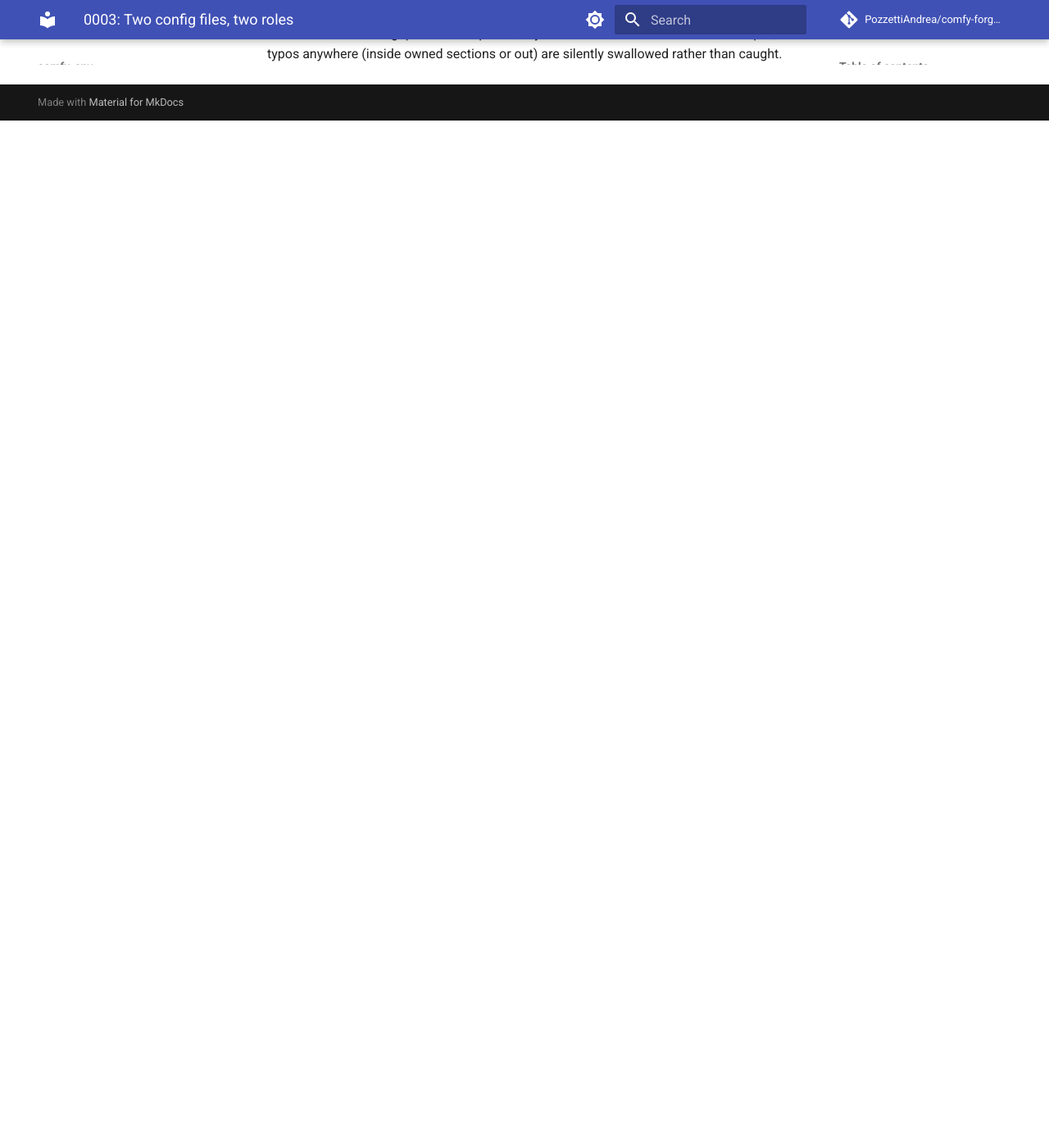
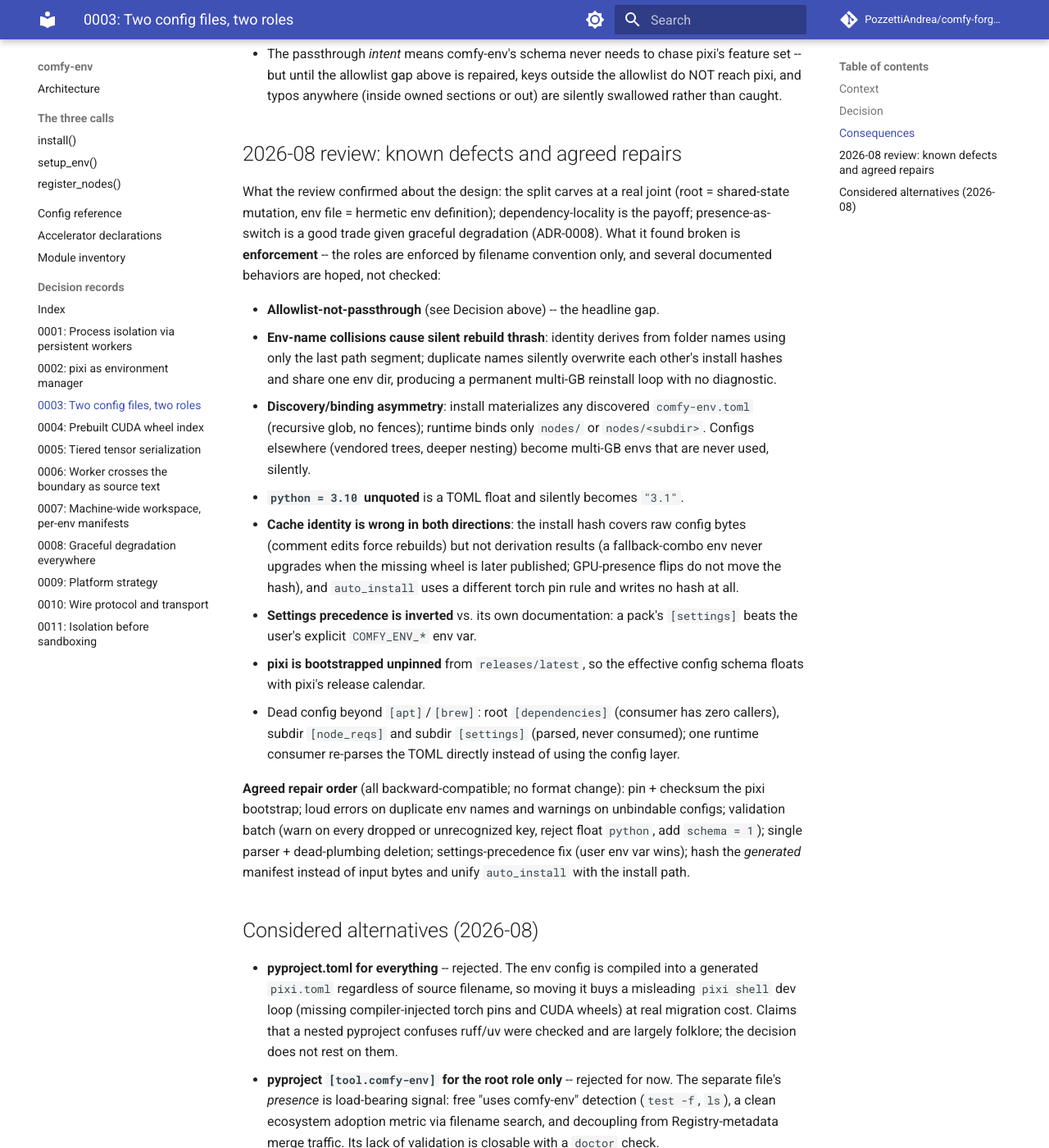
Before and after one commit to Comfy-Forge/comfy-forge-docs, an MkDocs documentation site: the page built from docs/comfy-env/adr/0003-two-config-files-with-two-roles.md, in a window 1280 px wide and 1400 px high, scrolled down 1500 px. Shown: the whole window at 82% size. Built offline with MkDocs 1.6.1 and Material for MkDocs 9.7.7, drawn with Linux system fonts in a browser that asks for light colours; comment, search, counter and statistics services are not loaded; before the commit the page ends 1647 px from its top, so only the background shows below that; some of the changed text lies outside the part shown.

Commit message:
ADR-0003: record the 2026-08 adversarial review, repairs, and considered alternatives
Verdict sound-with-repairs. Adds the known-defect list (collision thrash,
discovery/binding asymmetry, float python, cache identity, precedence
inversion, unpinned pixi, dead sections), the agreed repair order, and the
considered-alternatives record (pyproject variants rejected with reasons,
declared-name idea, long-term churn/blast-radius direction).

```diff
--- a/docs/comfy-env/adr/0003-two-config-files-with-two-roles.md
+++ b/docs/comfy-env/adr/0003-two-config-files-with-two-roles.md
@@ -1,6 +1,8 @@
 # ADR-0003: Two config files, two roles
 
-**Status:** accepted
+**Status:** accepted; adversarially reviewed 2026-08 (two independent
+reviewers + debate) -- verdict **sound-with-repairs**. Known defects and the
+agreed repair list are recorded below; the factoring itself stands.
 
 ## Context
 
@@ -62,3 +64,77 @@ per-node overrides of feature flags via `SETTINGS_KEY_MAP`.
   pixi's feature set -- but until the allowlist gap above is repaired, keys
   outside the allowlist do NOT reach pixi, and typos anywhere (inside owned
   sections or out) are silently swallowed rather than caught.
+
+## 2026-08 review: known defects and agreed repairs
+
+What the review confirmed about the design: the split carves at a real
+joint (root = shared-state mutation, env file = hermetic env definition);
+dependency-locality is the payoff; presence-as-switch is a good trade given
+graceful degradation (ADR-0008). What it found broken is **enforcement** --
+the roles are enforced by filename convention only, and several documented
+behaviors are hoped, not checked:
+
+- **Allowlist-not-passthrough** (see Decision above) -- the headline gap.
+- **Env-name collisions cause silent rebuild thrash**: identity derives from
+  folder names using only the last path segment; duplicate names silently
+  overwrite each other's install hashes and share one env dir, producing a
+  permanent multi-GB reinstall loop with no diagnostic.
+- **Discovery/binding asymmetry**: install materializes any discovered
+  `comfy-env.toml` (recursive glob, no fences); runtime binds only `nodes/`
+  or `nodes/<subdir>`. Configs elsewhere (vendored trees, deeper nesting)
+  become multi-GB envs that are never used, silently.
+- **`python = 3.10` unquoted** is a TOML float and silently becomes `"3.1"`.
+- **Cache identity is wrong in both directions**: the install hash covers
+  raw config bytes (comment edits force rebuilds) but not derivation results
+  (a fallback-combo env never upgrades when the missing wheel is later
+  published; GPU-presence flips do not move the hash), and `auto_install`
+  uses a different torch pin rule and writes no hash at all.
+- **Settings precedence is inverted** vs. its own documentation: a pack's
+  `[settings]` beats the user's explicit `COMFY_ENV_*` env var.
+- **pixi is bootstrapped unpinned** from `releases/latest`, so the effective
+  config schema floats with pixi's release calendar.
+- Dead config beyond `[apt]`/`[brew]`: root `[dependencies]` (consumer has
+  zero callers), subdir `[node_reqs]` and subdir `[settings]` (parsed, never
+  consumed); one runtime consumer re-parses the TOML directly instead of
+  using the config layer.
+
+**Agreed repair order** (all backward-compatible; no format change):
+pin + checksum the pixi bootstrap; loud errors on duplicate env names and
+warnings on unbindable configs; validation batch (warn on every dropped or
+unrecognized key, reject float `python`, add `schema = 1`); single parser +
+dead-plumbing deletion; settings-precedence fix (user env var wins); hash
+the *generated* manifest instead of input bytes and unify `auto_install`
+with the install path.
+
+## Considered alternatives (2026-08)
+
+- **pyproject.toml for everything** -- rejected. The env config is compiled
+  into a generated `pixi.toml` regardless of source filename, so moving it
+  buys a misleading `pixi shell` dev loop (missing compiler-injected torch
+  pins and CUDA wheels) at real migration cost. Claims that a nested
+  pyproject confuses ruff/uv were checked and are largely folklore; the
+  decision does not rest on them.
+- **pyproject `[tool.comfy-env]` for the root role only** -- rejected for
+  now. The separate file's *presence* is load-bearing signal: free
+  "uses comfy-env" detection (`test -f`, `ls`), a clean ecosystem adoption
+  metric via filename search, and decoupling from Registry-metadata merge
+  traffic. Its lack of validation is closable with a `doctor` check.
+- **Env identity from pyproject `[project].name`** -- superseded by a
+  simpler idea: an optional declared `name` key in comfy-env's own files.
+  Declared identity beats path-derived identity, and a name inside
+  `comfy-env.toml` survives both pack-folder renames (zip `-main` suffixes,
+  fork clones) and subdir renames -- which `[project].name` cannot cover.
+  Rename-orphaning is rare in practice (`comfy-env gc` recovers the disk),
+  so this is a polish item; the duplicate-name error above is the part that
+  matters.
+- **Single root file with path-keyed env sections / raw per-dir pixi.toml
+  with no compiler / one workspace manifest with per-env features** -- each
+  rejected: respectively blast-radius concentration (the v0.3 failure
+  ADR-0007 fixed), loss of host-side torch/ABI coordination (the compiler's
+  irreducible job), and literally the v0.3 design.
+- **Long-term direction** (not scheduled): split config by churn rate and
+  blast radius -- a small versioned root file carrying declared identity,
+  env scopes, and placement policy, plus a real per-dir `pixi.toml` as the
+  dependency manifest, with the compiler reduced to a pin-injector that
+  logs every key it overrides, and CI-published per-platform `pixi.lock`
+  files as the reproducibility contract.
```
